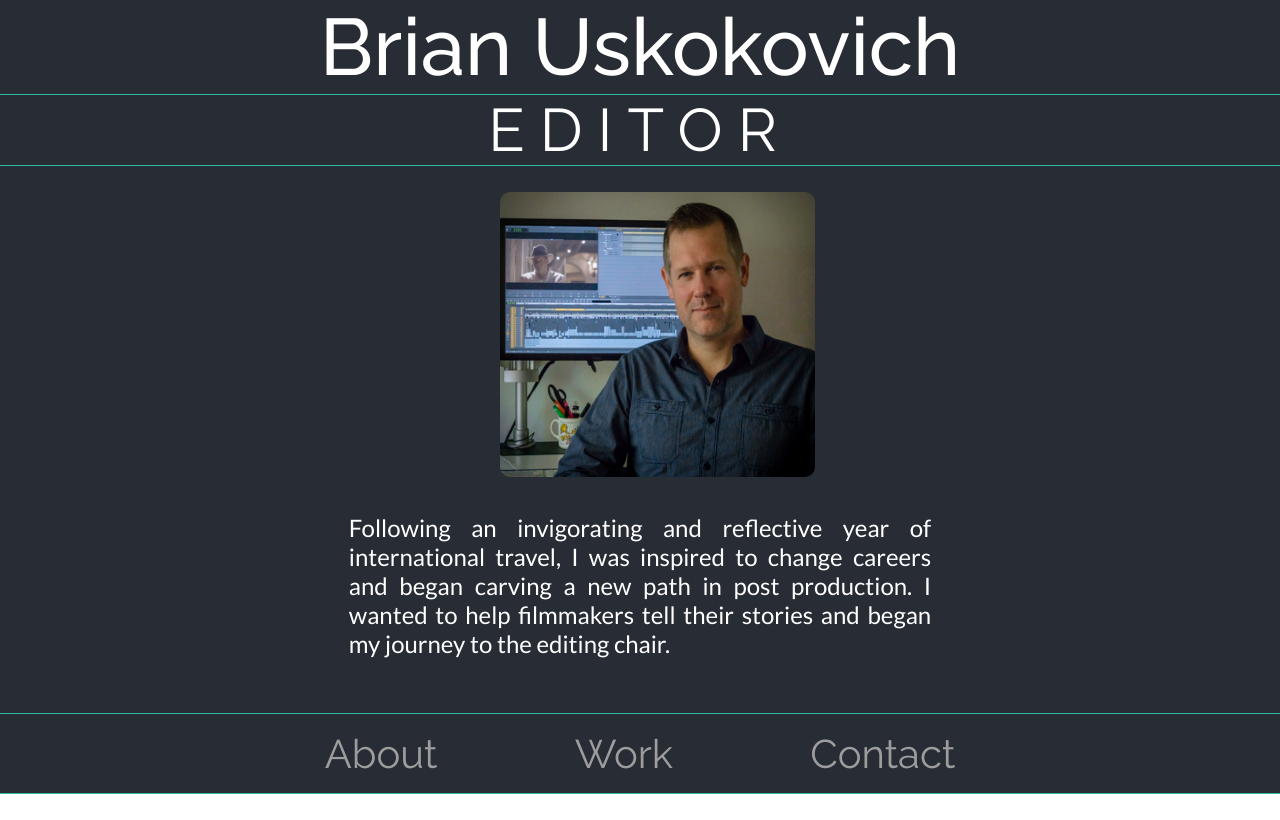
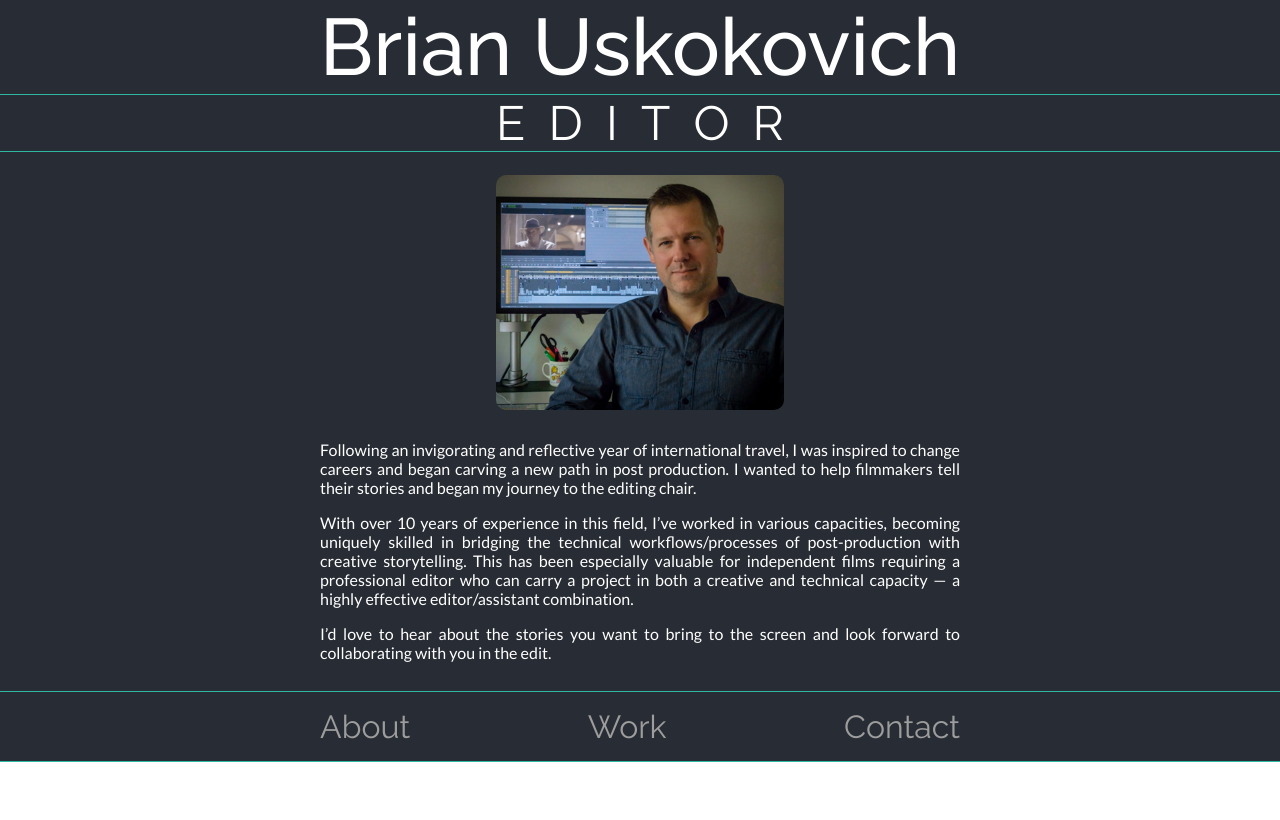
Before and after one commit to aduncan12/brian, a React (Create React App) app: page /About in a window 1280 px wide. Built offline with nearby package versions, Linux system fonts and the light colour scheme.

Commit message:
fixed EDITOR spacing

```diff
--- a/src/App.css
+++ b/src/App.css
@@ -11,14 +11,14 @@
 .attribute {
   margin: 0;
   color: #FFFFFF;
-  font-size: .5rem;
+  font-size: 1.5vh;
 }
 
 .main, .about, .work, .contact {
   display: flex;
   justify-content: center;
   padding-top: 2%;
-  height: 62vh;
+  height: 61vh;
 }
 
 /* #imgDiv {
@@ -54,24 +54,35 @@
 }
 
 #editor {
+  display: flex;
+  justify-content: center;
   border-top: 1px solid #2eb7a1;
   border-bottom: 1px solid #2eb7a1;
-  font-size: 7.5vh;
-  letter-spacing: 15px;
+}
+
+#editorDiv {
+  font-size: 6vh;
+  display: flex;
+  justify-content: space-between;
+  width: 36vh;
+}
+
+#editorDiv p {
+  margin: 0;
 }
 
 .links {
   display: flex;
   margin: auto 0;
-  width: 60%;
+  width: 80vh;
   /* height: 11.3vh; */
-  justify-content: space-around;
+  justify-content: space-between;
 }
 
 .links a {
   text-decoration: none;
   color: #9d9d9d;
-  font-size: 2.5rem;
+  font-size: 4vh;
 }
 
 /* .footer a:hover {
@@ -80,11 +91,10 @@
 
 .footer {
   display: flex;
-  justify-content: space-around;
+  justify-content: center;
   /* margin: 2%; */
   color: #FFFFFF;
   font-family: 'Raleway', sans-serif;
-  text-align: center;
   border-top: 1px solid #2eb7a1;
   border-bottom: 1px solid #2eb7a1;
   margin-top: 2%;
@@ -92,38 +102,37 @@
 }
 
 .about, .contact {
-  width: 70%;
+  width: 80vh;
   margin: auto;
   flex-direction: column;
 }
 
 .profilePic {
-  margin: auto;
-  text-align: right;
+  margin: 1.5% auto;
 }
 
 #pic {
-  width: 90%;
-  height: 96%;
+  width: 36vh;
+  /* height: 96%; */
   border-radius: 10px;
 }
 
 #summary {
   color: #FFFFFF;
-  width: 65%;
-  height: 100%;
+  /* width: 65%; */
+  /* height: 100%; */
   font-family: 'Lato';
-  font-size: 1.5rem;
+  font-size: 2vh;
   text-align: justify;
   margin: auto;
-  overflow-y: auto;
+  /* overflow-y: auto; */
 }
 
 #posters {
   display: flex;
-  width: 50%;
-  justify-content: space-evenly;
-
+  width: 80vh;
+  text-align: center;
+  justify-content: space-between;
 }
 
 .thumbnails {
@@ -132,7 +141,7 @@
 }
 
 .movieImg {
-  width: 92%;
+  width: 100%;
   /* height: 120%; */
 }
 
@@ -141,19 +150,18 @@
 } */
 
 .contactImg {
-  text-align: right;
-  width: 26%;
-  margin: auto;
+  text-align: center;
+  width: 35vh;
+  margin: 2% auto;
 }
 
 #lamplighter {
-  /* width: 40%; */
-  width: 100%;
+  width: 96%;
   /* height: 80%; */
 }
 
 #contactForm {
-  width: 65%;
+  width: 80vh;
   font-family: 'Lato';
   font-size: 1.5rem;
   text-align: justify;
--- a/src/components/Contact.js
+++ b/src/components/Contact.js
@@ -11,14 +11,14 @@ class Contact extends Component {
           <p className="attribute">Lamplighter by Todd Trotta</p>
         </div>
 
-        <div id="contactForm">
+        {/* <div id="contactForm">
           <form className="message" method="GET" action="/page">
             <input type="text" className="comment" id="commentName" name="name" placeholder="Name" />
             <input type="text" className="comment" id="commentEmail" name="email" placeholder="Email" />
             <textarea type="text" className="comment" id="commentComment" name="comment" placeholder="Say hi..." />
             <input type="submit" className="comment" id="commentSubmit" value="SUBMIT" />
           </form>
-        </div>
+        </div>  */}
       </div>
     );
   }
--- a/src/components/Nav.js
+++ b/src/components/Nav.js
@@ -7,7 +7,16 @@ class Nav extends Component {
     return (
       <div className="nav">
           <p id="brian"><Link to="/">Brian Uskokovich</Link></p>
-          <p id="editor">EDITOR</p>
+          <div id="editor">
+            <div id="editorDiv">
+              <p>E</p>
+              <p>D</p>
+              <p>I</p>
+              <p>T</p>
+              <p>O</p>
+              <p>R</p>
+            </div>
+          </div>
       </div>
     );
   }
```
